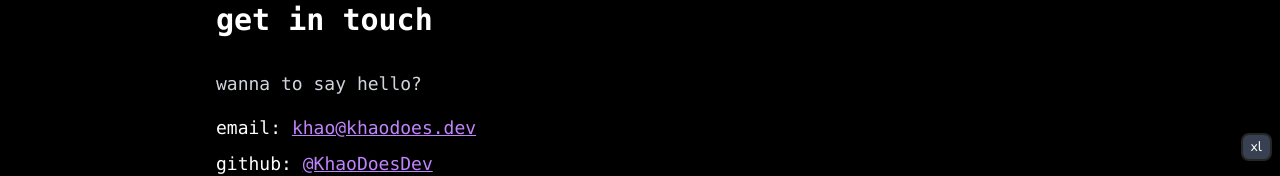
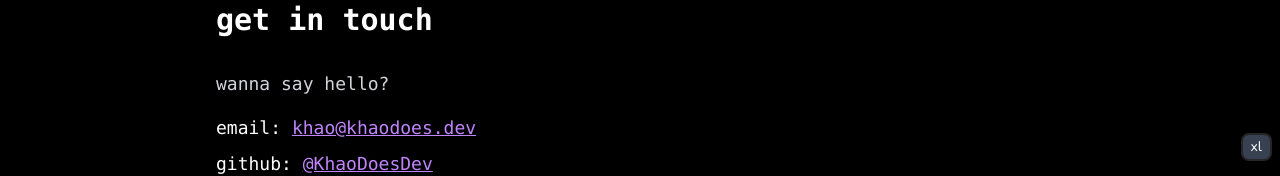
Before and after one commit to KhaoDoesDev/portfolio, a Next.js app: page / in a window 1280 px wide. Shown: the part 631-807 px from the top of the page. Built offline with nearby package versions, Linux system fonts and the light colour scheme.

Commit message:
fix: what in the fuck am i on

```diff
--- a/src/app/page.tsx
+++ b/src/app/page.tsx
@@ -44,7 +44,7 @@ export default function Portfolio() {
           <h2 className="text-3xl font-bold mb-8">get in touch</h2>
 
           <div className="space-y-4 text-lg">
-            <p className="text-gray-300">wanna to say hello?</p>
+            <p className="text-gray-300">wanna say hello?</p>
 
             <div className="space-y-2">
               <p>
```
